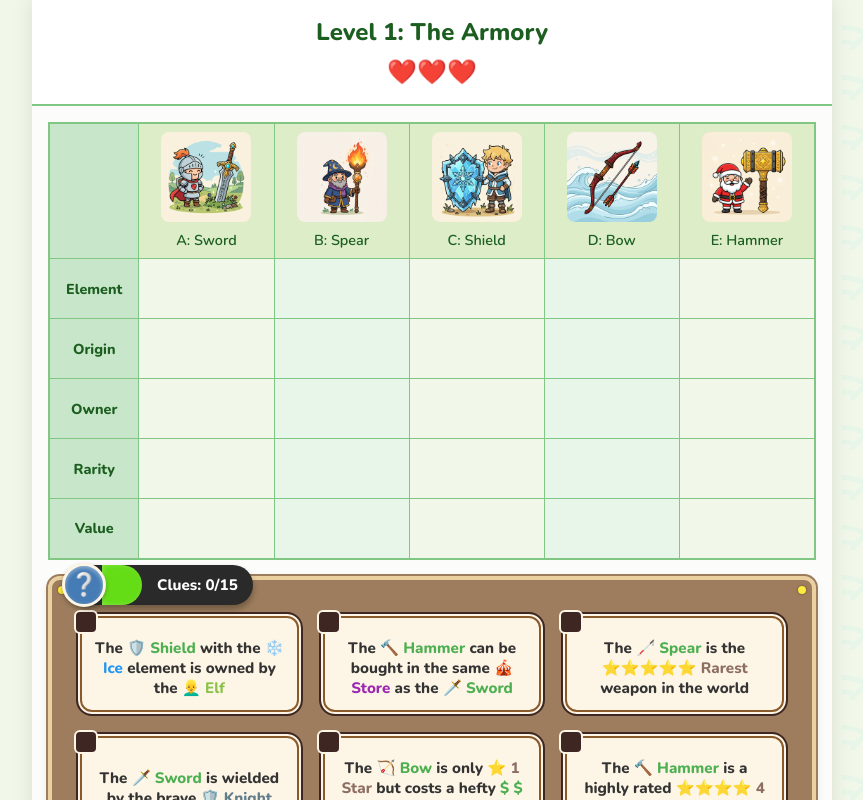
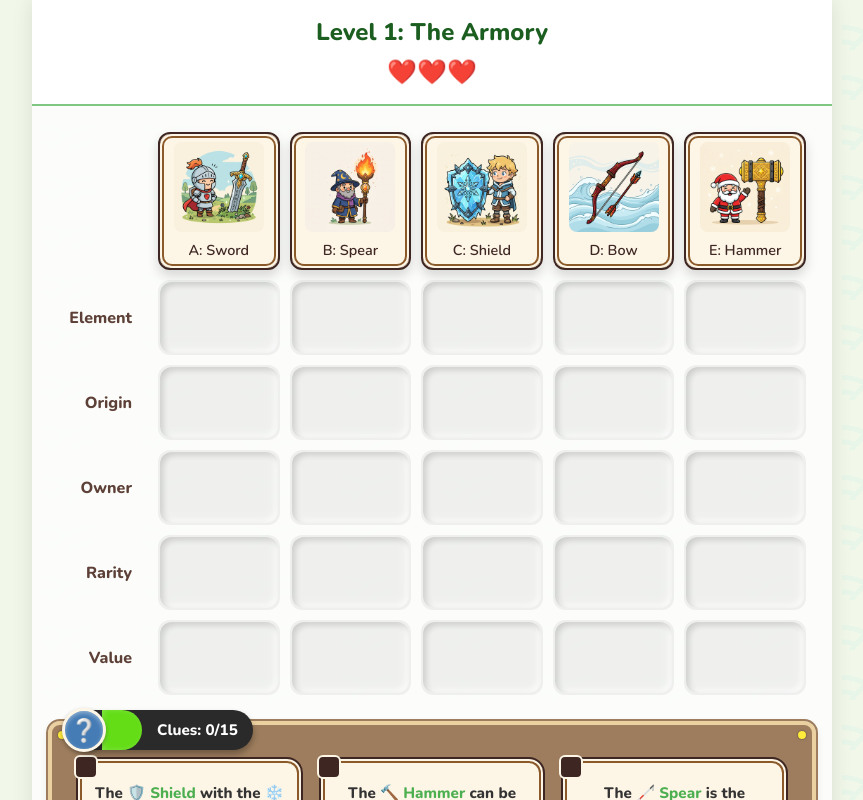
Before and after one commit to Feltoo/Profile-Match, a React (Vite) app: page / in a window 1280 px wide. Shown: the top 800 px of the page, without its empty margins (208-1071 px from the left). Built offline with nearby package versions, Linux system fonts and the light colour scheme.

Commit message:
Redesign logic grid to look like game slots instead of excel spreadsheet

```diff
--- a/src/App.css
+++ b/src/App.css
@@ -35,28 +35,40 @@
 
 .logic-table {
   width: 100%;
-  border-collapse: collapse;
-  background: white;
-  border: 2px solid var(--border-color);
+  border-collapse: separate;
+  border-spacing: 10px; /* Separates cells to look like independent slots */
+  background: transparent;
+  border: none;
   font-size: 0.9rem;
 }
 
 .logic-table th, .logic-table td {
-  border: 1px solid var(--border-color);
+  border: none;
   text-align: center;
   position: relative;
-  height: 60px;
-  min-width: 60px;
+  height: 75px;
+  min-width: 75px;
+  border-radius: 12px;
 }
 
 .logic-table th {
-  background-color: var(--bg-table);
+  background-color: transparent;
   font-weight: 600;
+}
+
+.logic-table th.category-col {
+  background: transparent;
+  border: none;
+  box-shadow: none;
 }
 
 .logic-table .cat-header {
   padding: 0.5rem;
   vertical-align: bottom;
+  background-color: #fdf5e6;
+  border: 2px solid #3e2723;
+  box-shadow: inset 0 0 0 2px #fdf5e6, inset 0 0 0 4px #8b5a2b, 0 6px 12px rgba(0,0,0,0.15);
+  color: #3e2723;
 }
 
 .cat-image {
@@ -74,17 +86,40 @@
   display: block;
 }
 
-/* Triangle indicators */
+/* Grid Cells (Slots) */
 .logic-table td {
   cursor: pointer;
-  transition: background-color 0.2s;
-  background-color: #e8f5e9; /* Pale green base */
+  background-color: rgba(0, 0, 0, 0.05); /* Recessed look */
+  box-shadow: inset 3px 3px 6px rgba(0,0,0,0.15), inset -3px -3px 6px rgba(255,255,255,0.7);
+  transition: all 0.2s;
+  border: 2px solid transparent;
 }
 
-.logic-table td:nth-child(even) {
-  background-color: #f1f8e9; /* Slightly different green */
+.logic-table td.category-col {
+  background: transparent;
+  box-shadow: none;
+  border: none;
+  font-weight: 800;
+  padding: 0 1rem 0 0;
+  width: 90px;
+  text-align: right;
+  color: #5d4037;
+  font-size: 1rem;
+  cursor: default;
 }
 
+.logic-table td:not(.category-col):hover {
+  background-color: rgba(0, 0, 0, 0.02);
+  border-color: #8b5a2b;
+}
+
+.logic-table td.active {
+  background-color: #fff8e1;
+  border: 2px solid #8b5a2b;
+  box-shadow: inset 0 0 10px rgba(139, 90, 43, 0.2);
+}
+
+/* Triangle indicators */
 .locked-pink::after {
   content: '';
   position: absolute;
@@ -99,27 +134,6 @@
   top: 0; right: 0;
   border-top: 15px solid #00c853;
   border-left: 15px solid transparent;
-}
-
-.logic-table .category-col {
-  background-color: var(--bg-green);
-  font-weight: 800;
-  padding: 0 1rem;
-  width: 80px;
-}
-
-.logic-table td {
-  cursor: pointer;
-  transition: background-color 0.2s;
-}
-
-.logic-table td:hover {
-  background-color: #f0f0f0;
-}
-
-.logic-table td.active {
-  background-color: var(--bg-blue);
-  border: 2px solid #5a9cf8;
 }
 
 .cell-content {
```
